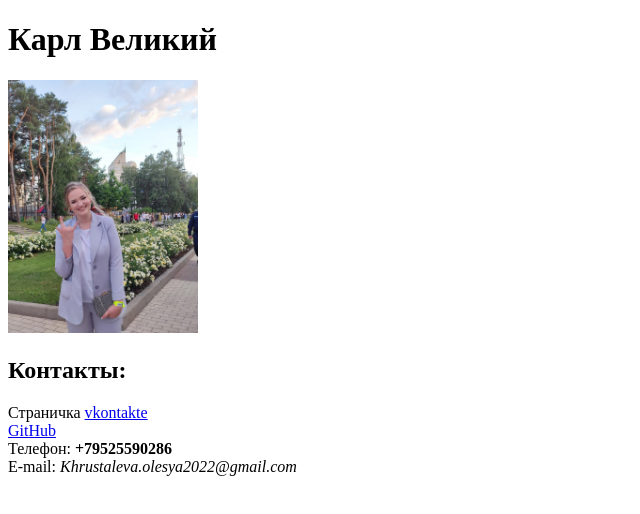
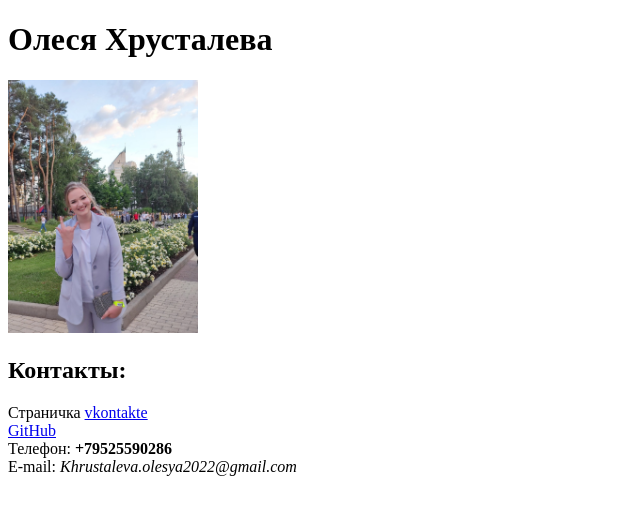
Before and after one commit to Vierz0702/vierz0702.github.io, a plain HTML site: page index.html in a window 1280 px wide. Shown: the whole page, without its empty margins (0-640 px from the left). Drawn offline with Linux system fonts and the light colour scheme.

Commit message:
Update index.html

```diff
--- a/index.html
+++ b/index.html
@@ -5,7 +5,7 @@
 		<title>Моя личная страничка</title>
 	</head>
 	<body>
-	<left><h1>Карл Великий</h1></left>
+	<left><h1>Олеся Хрусталева</h1></left>
 	<left><img alt="Это я" width="15%" src="me.jpg"></left>
 	<br/>
 	<h2>Контакты:</h2>
```
